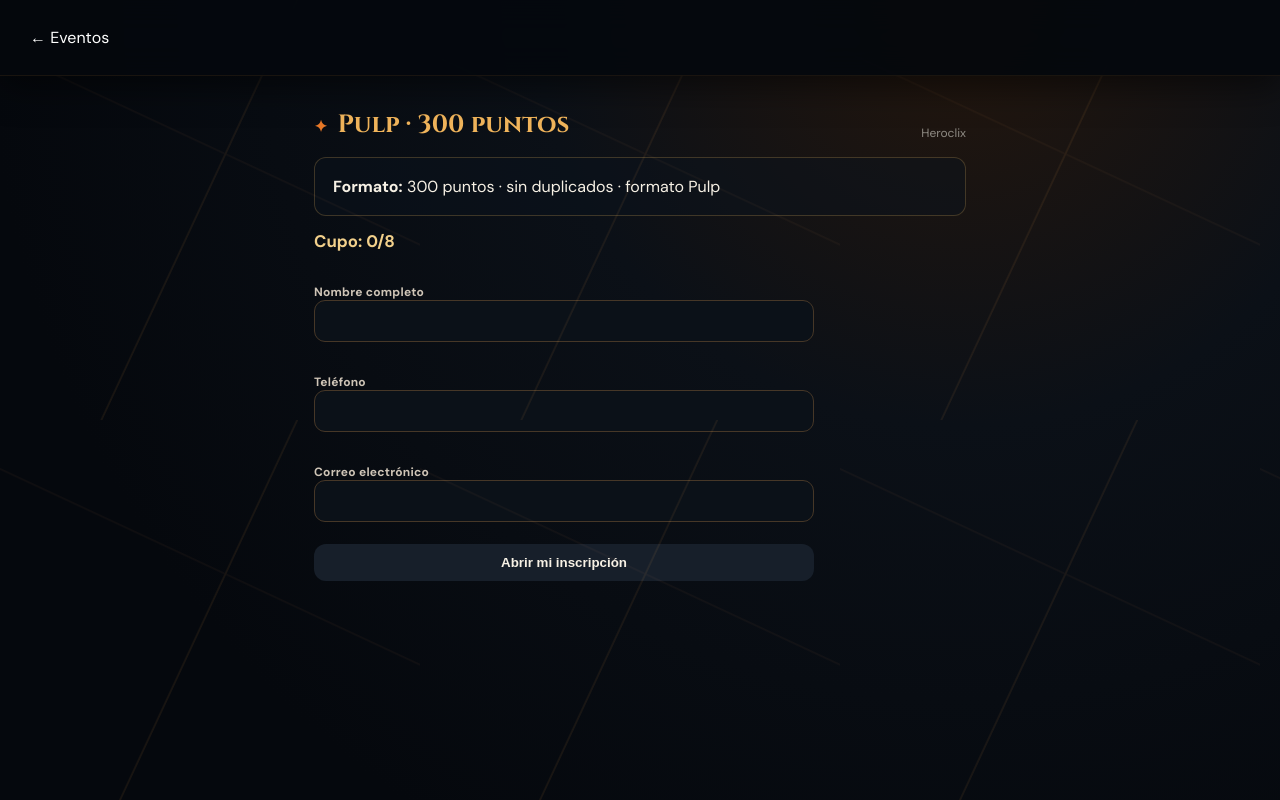
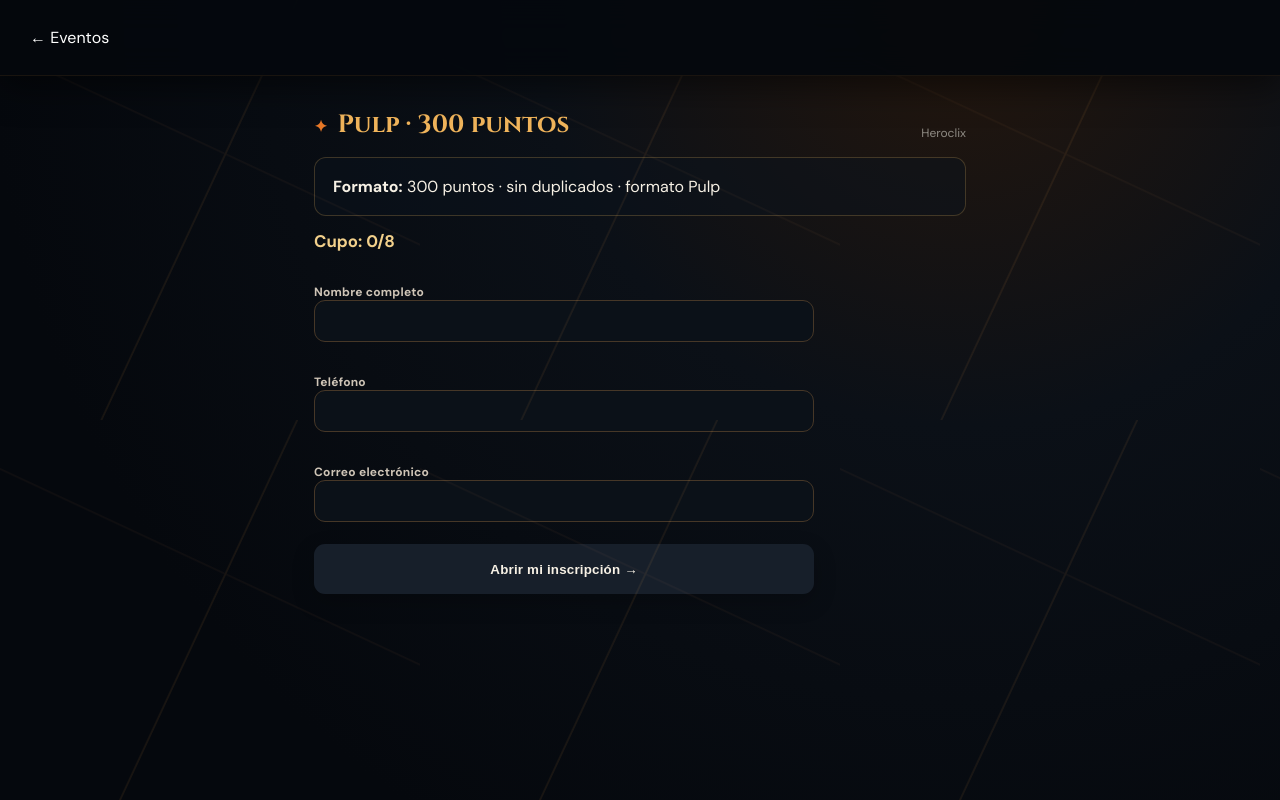
Before and after one commit to lacomarcaventas-del/la-comarca-pokemon, a Next.js app: page /eventos/heroclix-pulp-300 in a window 1280 px wide. Built offline with nearby package versions, Linux system fonts and the light colour scheme; no server answers; the database is empty.

Commit message:
style: improve event CTAs and link to league tickets

```diff
--- a/app/eventos/[slug]/EventRegistrationForm.tsx
+++ b/app/eventos/[slug]/EventRegistrationForm.tsx
@@ -46,7 +46,10 @@ export default function EventRegistrationForm({slug,event}:{slug:string;event:Ev
    <p style={{opacity:.82,lineHeight:1.6}}>Tu inscripción para <strong>{event.title}</strong> fue registrada correctamente.</p>
    <p style={{color:"#f2d08b",fontWeight:700}}>Cupo: {count}/8</p>
    <div style={{margin:"22px auto",padding:"18px 22px",border:"1px solid rgba(214,166,83,.45)",borderRadius:12,background:"rgba(10,18,29,.7)",maxWidth:420}}><div style={{fontSize:11,letterSpacing:2,textTransform:"uppercase",opacity:.7}}>Código de Liga</div><div style={{fontSize:"1.35rem",fontWeight:800,letterSpacing:1.5,marginTop:7}}>{code}</div></div>
-   <Link href="/eventos" style={{display:"inline-block",marginTop:18,padding:"11px 22px",border:"1px solid rgba(214,166,83,.65)",borderRadius:9,color:"#f2d08b",textDecoration:"none"}}>← Volver a Eventos</Link>
+   <p style={{maxWidth:500,margin:"0 auto 14px",lineHeight:1.6,opacity:.82}}>Tu lugar quedó reservado. Ahora adquiere tu <strong>ticket de la liga</strong> para completar tu participación.</p>
+   <Link href="/tickets" style={{display:"inline-flex",alignItems:"center",justifyContent:"center",gap:8,marginTop:4,padding:"13px 24px",border:"1px solid rgba(242,208,139,.75)",borderRadius:10,background:"linear-gradient(135deg,#d6a653,#a8752d)",color:"#111",fontWeight:800,textDecoration:"none",boxShadow:"0 8px 24px rgba(0,0,0,.28)"}}>🎟 Comprar ticket de la Liga →</Link>
+   <br/>
+   <Link href="/eventos" style={{display:"inline-block",marginTop:16,padding:"10px 20px",border:"1px solid rgba(214,166,83,.45)",borderRadius:9,color:"#f2d08b",textDecoration:"none"}} style={{display:"inline-block",marginTop:18,padding:"11px 22px",border:"1px solid rgba(214,166,83,.65)",borderRadius:9,color:"#f2d08b",textDecoration:"none"}}>← Volver a Eventos</Link>
   </div>;
  const full=count>=8;
  return <>
@@ -58,7 +61,7 @@ export default function EventRegistrationForm({slug,event}:{slug:string;event:Ev
    <label>Teléfono<input required disabled={full} minLength={7} value={phone} onChange={e=>setPhone(e.target.value)}/></label>
    <label>Correo electrónico<input required disabled={full} type="email" value={email} onChange={e=>setEmail(e.target.value)}/></label>
    {error&&<p>{error}</p>}
-   <button className="primaryBtn" disabled={busy||loadingCount||full}>{busy?"Registrando...":full?"Cupo lleno · 8/8":"Abrir mi inscripción"}</button>
+   <button className="primaryBtn" disabled={busy||loadingCount||full} style={{width:"100%",minHeight:50,borderRadius:11,fontWeight:800,letterSpacing:.2,boxShadow:"0 8px 22px rgba(0,0,0,.22)",transition:"transform .15s ease, box-shadow .15s ease"}}>{busy?"Registrando...":full?"Cupo lleno · 8/8":"Abrir mi inscripción →"}</button>
   </form>
  </>;
 }
```
